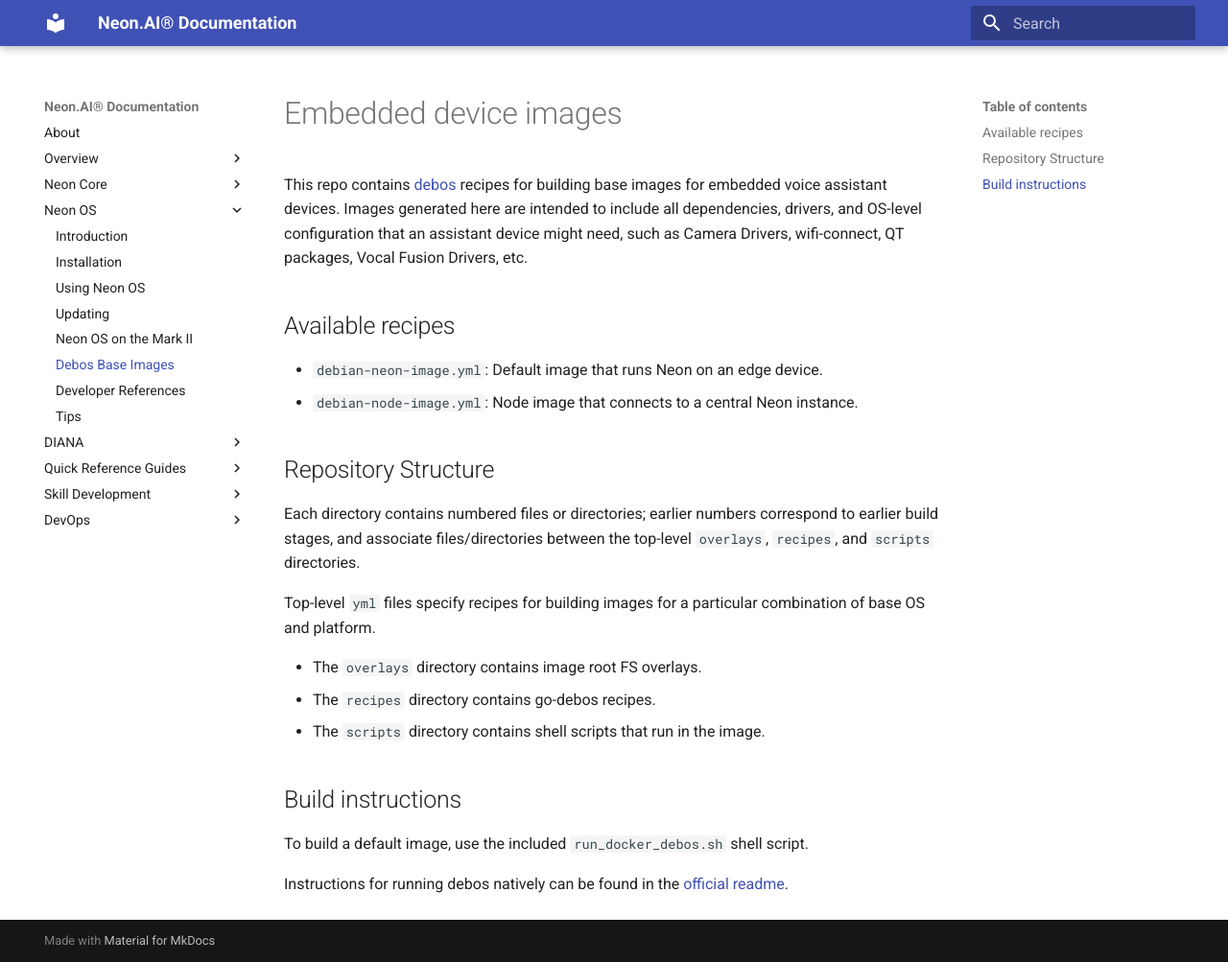
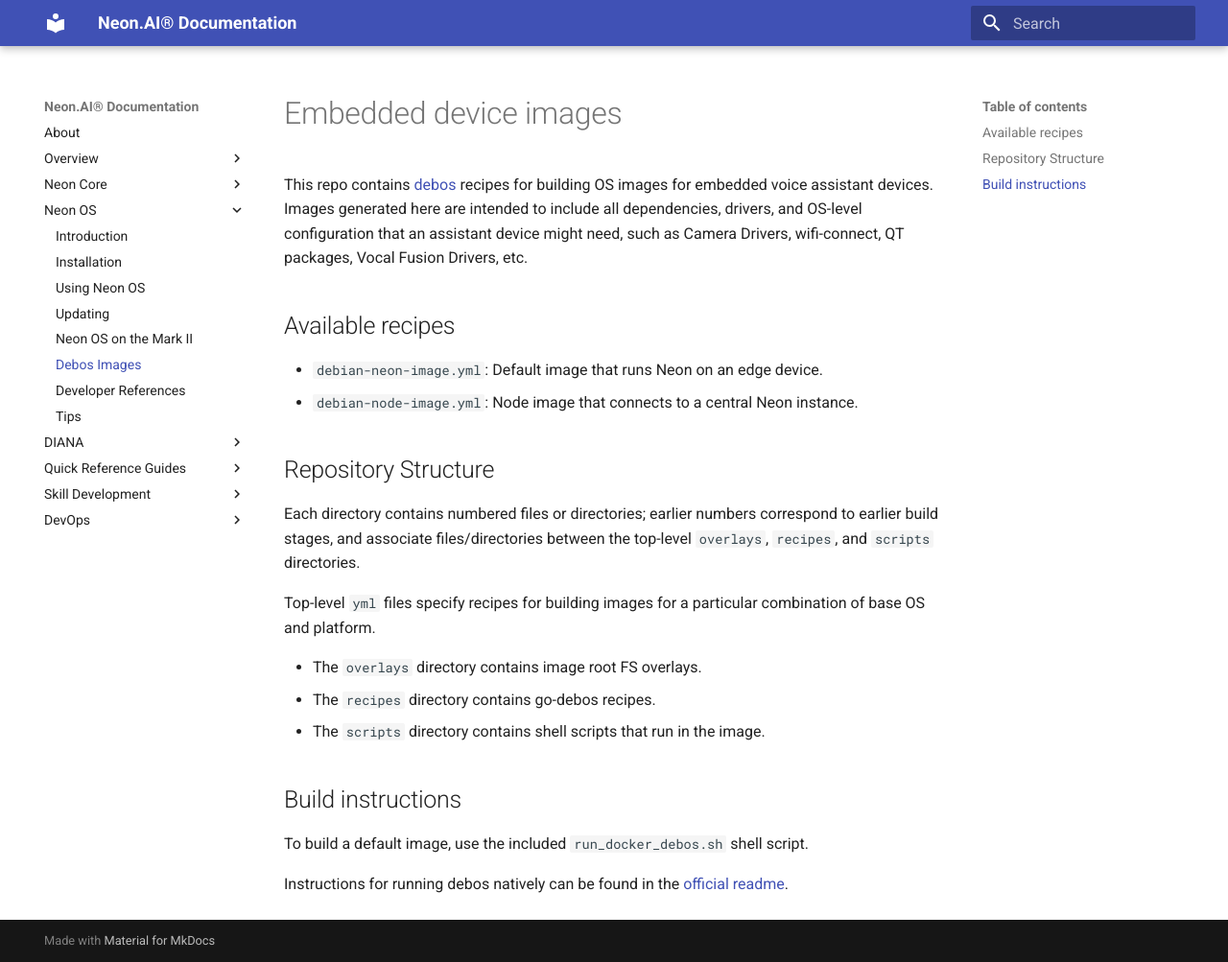
Before and after one commit to NeonGeckoCom/neon-docs, an MkDocs documentation site: the page built from docs/neon_os/neon_debos.md, in a window 1280 px wide and 1003 px high. Shown: the whole window at 96% size. Built offline with MkDocs 1.6.1 and Material for MkDocs 9.7.7, drawn with Linux system fonts in a browser that asks for light colours.

Commit message:
Minor updates to Debos doc wording

```diff
--- a/docs/neon_os/neon_debos.md
+++ b/docs/neon_os/neon_debos.md
@@ -1,5 +1,5 @@
 # Embedded device images
-This repo contains [debos](https://github.com/go-debos/debos) recipes for building base images for embedded voice assistant
+This repo contains [debos](https://github.com/go-debos/debos) recipes for building OS images for embedded voice assistant
 devices. Images generated here are intended to include all dependencies, drivers, and OS-level configuration that an assistant
 device might need, such as Camera Drivers, wifi-connect, QT packages, Vocal Fusion Drivers, etc.
 
--- a/mkdocs.yml
+++ b/mkdocs.yml
@@ -32,7 +32,7 @@
     - Using Neon OS: neon_os/using_neon_os.md
     - Updating: neon_os/neon_os_updates.md
     - Neon OS on the Mark II: neon_os/On_the_MarkII.md
-    - Debos Base Images: neon_os/neon_debos.md
+    - Debos Images: neon_os/neon_debos.md
     - Developer References: neon_os/developers.md
     - Tips: neon_os/tips.md
   - DIANA:
```
